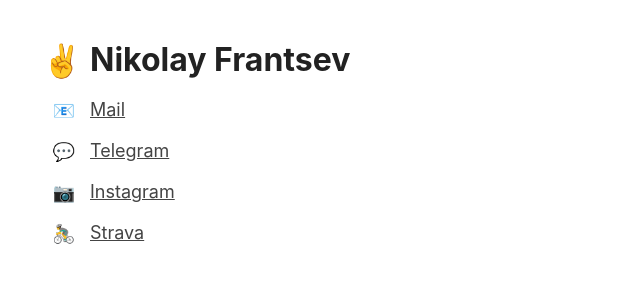
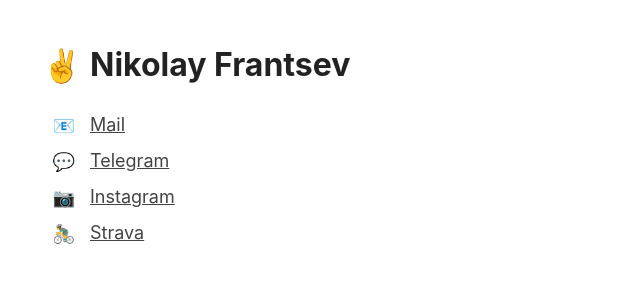
Before and after one commit to NikolayFrantsev/nikolayfrantsev.github.io, a plain HTML site: page index.html in a window 1280 px wide. Shown: the whole page, without its empty margins (0-640 px from the left). Drawn offline with Linux system fonts and the light colour scheme.

Commit message:
Update offsets

```diff
--- a/styles.css
+++ b/styles.css
@@ -1,6 +1,6 @@
 body {
   font-family: -apple-system, BlinkMacSystemFont, "Segoe UI", Helvetica, Arial, sans-serif, "Apple Color Emoji", "Segoe UI Emoji";
-  margin: 40px 40px 40px 90px;
+  margin: 45px 60px 45px 90px;
   color: #222;
   user-select: none;
   cursor: default;
@@ -27,10 +27,11 @@ h1 {
   font-size: xx-large;
 }
 ul {
+  margin: 30px 0 0;
   padding: 0;
 }
 li {
-  margin: 20px 0 0 0;
+  margin: 15px 0 0 0;
   font-size: large;
   list-style: none;
 }
```
